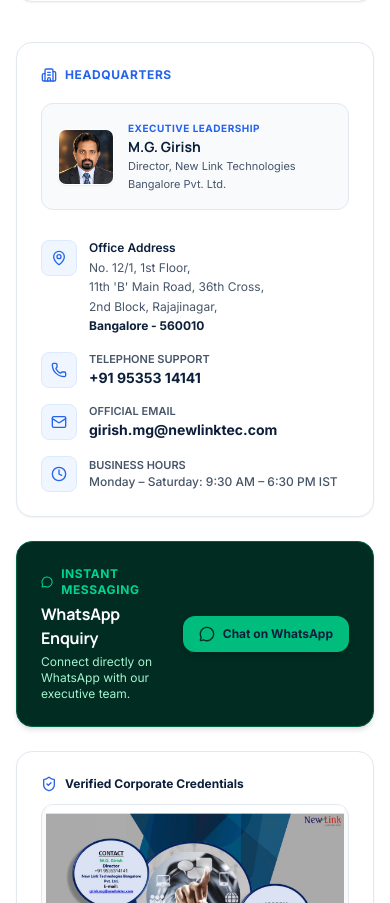
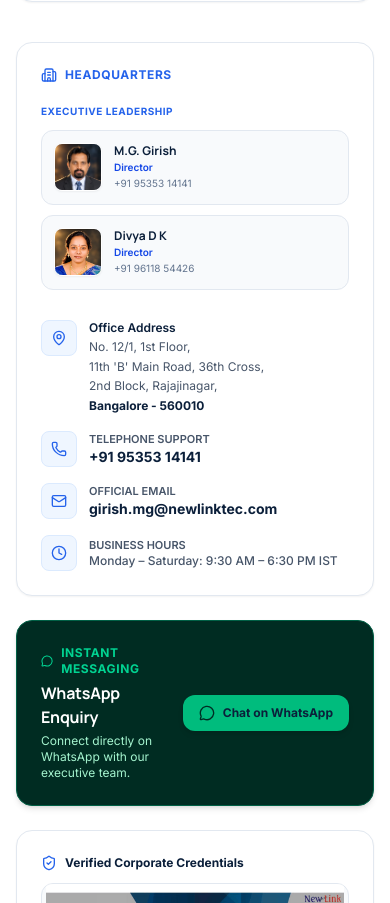
Before and after one commit to ragul-genz/bengalore.pvt, a Next.js app: page /contact in a window 390 px wide. Shown: the part 1512-2415 px from the top of the page. Built offline with nearby package versions, Linux system fonts and the light colour scheme.

Commit message:
feat(leadership): add Director Divya D K to About Us, Contact, and Leadership data

```diff
--- a/src/app/about/page.tsx
+++ b/src/app/about/page.tsx
@@ -11,6 +11,7 @@ import {
   Building2,
   ShieldCheck,
   Mail,
+  Phone,
   MapPin,
   Award,
   Sparkles,
@@ -122,26 +123,42 @@ export default function AboutPage() {
                 mode="view"
                 delay={0.38}
                 y={14}
-                className="p-4 rounded-2xl border border-brand-border bg-brand-lightBg flex items-center gap-4"
+                className="p-4 rounded-2xl border border-brand-border bg-brand-lightBg space-y-2.5"
               >
-                <div className="relative w-16 h-16 rounded-xl overflow-hidden border-2 border-white shadow-md shrink-0">
+                <div className="flex items-center justify-between">
+                  <p className="text-[11px] uppercase font-bold tracking-wider text-brand-blue flex items-center gap-1.5">
+                    <ShieldCheck className="w-3.5 h-3.5" />
+                    <span>Executive Board of Directors</span>
+                  </p>
+                  <span className="text-[10px] text-slate-500 font-medium">New Link Technologies</span>
+                </div>
+                <div className="grid grid-cols-1 sm:grid-cols-2 gap-3 pt-1">
+                  {COMPANY_DETAILS.leadership.directors.map((director) => (
+                    <div
+                      key={director.name}
+                      className="flex items-center gap-3 bg-white p-2.5 rounded-xl border border-slate-100 shadow-2xs"
+                    >
+                      <div className="relative w-12 h-12 rounded-lg overflow-hidden border border-slate-200 shrink-0 bg-slate-100">
                         <Image
-                    src="/leadership/director-mg-girish.jpg"
-                    alt="M.G. Girish - Director, New Link Technologies Bangalore Pvt. Ltd."
+                          src={director.image}
+                          alt={`${director.name} - ${director.role}, ${COMPANY_DETAILS.name}`}
                           fill
                           className="object-cover object-top"
                         />
                       </div>
-                <div>
-                  <p className="text-[11px] uppercase font-bold tracking-wider text-brand-blue">
-                    Executive Leadership
+                      <div className="min-w-0">
+                        <p className="text-sm font-bold text-brand-navy font-heading truncate">
+                          {director.name}
                         </p>
-                  <p className="text-base sm:text-lg font-bold text-brand-navy font-heading">
-                    {COMPANY_DETAILS.leadership.director}
+                        <p className="text-[11px] text-blue-600 font-semibold">
+                          {director.role}
                         </p>
-                  <p className="text-xs text-brand-secondary font-medium">
-                    {COMPANY_DETAILS.leadership.role}, {COMPANY_DETAILS.name}
+                        <p className="text-[10px] text-slate-500 truncate">
+                          {director.email}
                         </p>
+                      </div>
+                    </div>
+                  ))}
                 </div>
               </FadeIn>
             </div>
@@ -357,41 +374,150 @@ export default function AboutPage() {
       {/* Executive Leadership Section */}
       <section className="py-16 md:py-24 bg-white border-b border-brand-border">
         <Container size="default">
-          <div className="max-w-4xl mx-auto rounded-3xl border border-brand-border bg-slate-50/70 p-8 sm:p-12 shadow-sm">
-            <div className="grid grid-cols-1 md:grid-cols-12 gap-8 items-center">
-              <div className="md:col-span-5 flex justify-center">
-                <div className="relative w-60 h-76 rounded-2xl overflow-hidden border-4 border-white shadow-xl bg-slate-200">
+          <div className="text-center max-w-3xl mx-auto mb-14">
+            <FadeIn as="span" mode="view" delay={0.04} y={8} className="eyebrow-badge mb-3">
+              Leadership Commitment
+            </FadeIn>
+            <RevealText
+              as="h2"
+              by="word"
+              mode="view"
+              delay={0.08}
+              stagger={0.045}
+              text="Executive Leadership"
+              highlight="Board of Directors"
+              highlightClassName="text-blue-600"
+              className="text-3xl sm:text-4xl font-extrabold font-heading text-brand-navy tracking-tight"
+            />
+            <FadeIn as="p" mode="view" delay={0.22} y={14} className="mt-3 text-base text-brand-secondary leading-relaxed">
+              Guided by dedicated executive governance, hands-on operational leadership, and technical precision across every enterprise deployment at New Link Technologies Bangalore Pvt. Ltd.
+            </FadeIn>
+          </div>
+
+          {/* 2 Director Showcase Grid */}
+          <div className="grid grid-cols-1 md:grid-cols-2 gap-8 max-w-5xl mx-auto mb-10">
+            {/* Director 1: M.G. Girish */}
+            <FadeIn
+              mode="view"
+              delay={0.1}
+              y={18}
+              className="bg-white rounded-3xl border border-brand-border shadow-sm hover:shadow-xl hover:border-blue-500/40 transition-all duration-300 p-6 sm:p-8 flex flex-col justify-between group"
+            >
+              <div className="flex flex-col sm:flex-row items-center sm:items-start gap-6">
+                <div className="relative w-36 h-44 sm:w-40 sm:h-48 rounded-2xl overflow-hidden border-4 border-slate-50 shadow-md shrink-0 bg-slate-100">
                   <Image
                     src="/leadership/director-mg-girish.jpg"
                     alt="M.G. Girish - Director, New Link Technologies Bangalore Pvt. Ltd."
                     fill
-                    className="object-cover object-top"
+                    className="object-cover object-top group-hover:scale-105 transition-transform duration-500"
                   />
-                  <div className="absolute inset-0 bg-linear-to-t from-brand-navy/70 via-transparent to-transparent" />
-                  <div className="absolute bottom-3 left-3 right-3 text-white text-center">
-                    <p className="font-heading font-bold text-base">M.G. Girish</p>
-                    <p className="text-xs text-blue-200">Director, New Link Technologies Bangalore Pvt. Ltd.</p>
+                  <div className="absolute inset-0 bg-linear-to-t from-brand-navy/60 via-transparent to-transparent opacity-60 group-hover:opacity-40 transition-opacity" />
+                </div>
+
+                <div className="space-y-3 text-center sm:text-left min-w-0 flex-1">
+                  <div>
+                    <span className="inline-block text-[10px] font-bold uppercase tracking-wider text-blue-700 bg-blue-50 px-2.5 py-1 rounded-full border border-blue-100 mb-1.5">
+                      Director
+                    </span>
+                    <h3 className="text-xl sm:text-2xl font-bold font-heading text-brand-navy">
+                      M.G. Girish
+                    </h3>
+                    <p className="text-xs text-blue-600 font-medium">
+                      Director, New Link Technologies Bangalore Pvt. Ltd.
+                    </p>
+                  </div>
+
+                  <p className="text-xs sm:text-sm text-slate-600 leading-relaxed">
+                    Spearheads strategic execution, OEM technology partnerships, turnkey IT infrastructure delivery, and large-scale public sector project governance.
+                  </p>
+
+                  <div className="pt-2 space-y-1.5 text-xs text-slate-700">
+                    <a
+                      href="tel:+919535314141"
+                      className="flex items-center justify-center sm:justify-start gap-2 text-slate-600 hover:text-blue-600 transition-colors font-medium"
+                    >
+                      <Phone className="w-3.5 h-3.5 text-blue-600 shrink-0" />
+                      <span>+91 95353 14141</span>
+                    </a>
+                    <a
+                      href="mailto:girish.mg@newlinktec.com"
+                      className="flex items-center justify-center sm:justify-start gap-2 text-slate-600 hover:text-blue-600 transition-colors font-medium break-all"
+                    >
+                      <Mail className="w-3.5 h-3.5 text-blue-600 shrink-0" />
+                      <span>girish.mg@newlinktec.com</span>
+                    </a>
                   </div>
                 </div>
               </div>
+            </FadeIn>
 
-              <div className="md:col-span-7 space-y-4 text-center md:text-left">
-                <FadeIn as="span" mode="view" delay={0.04} y={8} className="eyebrow-badge">
-                  Leadership Commitment
+            {/* Director 2: Divya D K */}
+            <FadeIn
+              mode="view"
+              delay={0.18}
+              y={18}
+              className="bg-white rounded-3xl border border-brand-border shadow-sm hover:shadow-xl hover:border-blue-500/40 transition-all duration-300 p-6 sm:p-8 flex flex-col justify-between group"
+            >
+              <div className="flex flex-col sm:flex-row items-center sm:items-start gap-6">
+                <div className="relative w-36 h-44 sm:w-40 sm:h-48 rounded-2xl overflow-hidden border-4 border-slate-50 shadow-md shrink-0 bg-slate-100">
+                  <Image
+                    src="/leadership/director-divya-dk.jpg"
+                    alt="Divya D K - Director, New Link Technologies Bangalore Pvt. Ltd."
+                    fill
+                    className="object-cover object-top group-hover:scale-105 transition-transform duration-500"
+                  />
+                  <div className="absolute inset-0 bg-linear-to-t from-brand-navy/60 via-transparent to-transparent opacity-60 group-hover:opacity-40 transition-opacity" />
+                </div>
+
+                <div className="space-y-3 text-center sm:text-left min-w-0 flex-1">
+                  <div>
+                    <span className="inline-block text-[10px] font-bold uppercase tracking-wider text-blue-700 bg-blue-50 px-2.5 py-1 rounded-full border border-blue-100 mb-1.5">
+                      Director
+                    </span>
+                    <h3 className="text-xl sm:text-2xl font-bold font-heading text-brand-navy">
+                      Divya D K
+                    </h3>
+                    <p className="text-xs text-blue-600 font-medium">
+                      Director, New Link Technologies Bangalore Pvt. Ltd.
+                    </p>
+                  </div>
+
+                  <p className="text-xs sm:text-sm text-slate-600 leading-relaxed">
+                    Oversees corporate management, institutional client relations, organizational operations, financial administration, and service quality governance.
+                  </p>
+
+                  <div className="pt-2 space-y-1.5 text-xs text-slate-700">
+                    <a
+                      href="tel:+919611854426"
+                      className="flex items-center justify-center sm:justify-start gap-2 text-slate-600 hover:text-blue-600 transition-colors font-medium"
+                    >
+                      <Phone className="w-3.5 h-3.5 text-blue-600 shrink-0" />
+                      <span>+91 96118 54426</span>
+                    </a>
+                    <a
+                      href="mailto:divya.dk@newlinktec.com"
+                      className="flex items-center justify-center sm:justify-start gap-2 text-slate-600 hover:text-blue-600 transition-colors font-medium break-all"
+                    >
+                      <Mail className="w-3.5 h-3.5 text-blue-600 shrink-0" />
+                      <span>divya.dk@newlinktec.com</span>
+                    </a>
+                  </div>
+                </div>
+              </div>
             </FadeIn>
-                <RevealText
-                  as="h3"
-                  by="word"
+          </div>
+
+          {/* Joint Leadership Commitment Banner */}
+          <FadeIn
             mode="view"
-                  delay={0.08}
-                  stagger={0.042}
-                  text="Driven by Precision, Value, and Enduring Integrity"
-                  className="text-2xl sm:text-3xl font-extrabold font-heading text-brand-navy leading-snug"
-                />
-                <FadeIn as="p" mode="view" delay={0.22} y={14} className="text-sm sm:text-base text-brand-secondary leading-relaxed">
+            delay={0.24}
+            y={14}
+            className="max-w-5xl mx-auto rounded-2xl border border-brand-border bg-slate-50/80 p-6 sm:p-8 text-center"
+          >
+            <p className="text-sm sm:text-base text-slate-700 italic leading-relaxed max-w-3xl mx-auto">
               &ldquo;At New Link Technologies Bangalore Pvt. Ltd., our core mission is simple yet uncompromising: to provide enterprises, government bodies, and institutions with technology infrastructure that performs reliably 24/7/365. When you partner with us, you deal directly with dedicated engineers and an accountable leadership team.&rdquo;
-                </FadeIn>
-                <FadeIn mode="view" delay={0.32} y={10} className="pt-3 border-t border-slate-200 flex flex-wrap items-center justify-center md:justify-start gap-5 text-xs text-brand-navy font-semibold">
+            </p>
+            <div className="pt-4 mt-4 border-t border-slate-200/80 flex flex-wrap items-center justify-center gap-6 text-xs text-brand-navy font-semibold">
               <span className="flex items-center gap-1.5">
                 <ShieldCheck className="w-4 h-4 text-brand-blue" />
                 Director-Led Quality Oversight
@@ -400,10 +526,12 @@ export default function AboutPage() {
                 <CheckCircle2 className="w-4 h-4 text-brand-blue" />
                 Connecting Values Across Karnataka
               </span>
+              <span className="flex items-center gap-1.5">
+                <Sparkles className="w-4 h-4 text-brand-blue" />
+                Direct Executive Accountability
+              </span>
+            </div>
           </FadeIn>
-              </div>
-            </div>
-          </div>
         </Container>
       </section>
 
--- a/src/app/contact/page.tsx
+++ b/src/app/contact/page.tsx
@@ -77,25 +77,40 @@ export default function ContactPage() {
                 </div>
 
                 {/* Executive Leadership Spotlight */}
-                <div className="p-4 rounded-xl border border-brand-border bg-brand-lightBg flex items-center gap-3.5">
-                  <div className="relative w-14 h-14 rounded-lg overflow-hidden border border-white shadow-xs shrink-0">
+                <div className="space-y-2.5">
+                  <p className="text-[10px] font-bold text-brand-blue uppercase tracking-wider">
+                    Executive Leadership
+                  </p>
+                  <div className="grid grid-cols-1 sm:grid-cols-2 gap-2.5">
+                    {COMPANY_DETAILS.leadership.directors.map((dir) => (
+                      <div
+                        key={dir.name}
+                        className="p-3 rounded-xl border border-brand-border bg-brand-lightBg flex items-center gap-3"
+                      >
+                        <div className="relative w-12 h-12 rounded-lg overflow-hidden border border-white shadow-xs shrink-0 bg-slate-200">
                           <Image
-                      src="/leadership/director-mg-girish.jpg"
-                      alt="M.G. Girish - Director, New Link Technologies Bangalore Pvt. Ltd."
+                            src={dir.image}
+                            alt={`${dir.name} - ${dir.role}, New Link Technologies Bangalore Pvt. Ltd.`}
                             fill
                             className="object-cover object-top"
                           />
                         </div>
-                  <div>
-                    <p className="text-[10px] font-bold text-brand-blue uppercase tracking-wider">
-                      Executive Leadership
+                        <div className="min-w-0">
+                          <p className="text-xs font-bold text-brand-navy font-heading truncate">
+                            {dir.name}
                           </p>
-                    <p className="text-sm font-bold text-brand-navy font-heading">
-                      {COMPANY_DETAILS.leadership.director}
+                          <p className="text-[10px] text-blue-700 font-semibold">
+                            {dir.role}
                           </p>
-                    <p className="text-[11px] text-brand-secondary">
-                      {COMPANY_DETAILS.leadership.role}, New Link Technologies Bangalore Pvt. Ltd.
-                    </p>
+                          <a
+                            href={`tel:${dir.phoneRaw}`}
+                            className="text-[10px] text-slate-500 hover:text-blue-600 block truncate"
+                          >
+                            {dir.phone}
+                          </a>
+                        </div>
+                      </div>
+                    ))}
                   </div>
                 </div>
 
--- a/src/components/home/AboutPreview.tsx
+++ b/src/components/home/AboutPreview.tsx
@@ -117,23 +117,34 @@ export function AboutPreview() {
                 </div>
               </div>
 
-              {/* Director Sign-off */}
-              <div className="flex items-center gap-3 shrink-0 bg-slate-50/90 px-4 py-2.5 rounded-2xl border border-slate-200/70">
-                <div className="relative w-10 h-10 rounded-full overflow-hidden border-2 border-blue-600 shadow-2xs shrink-0">
-                  <Image
-                    src="/leadership/director-mg-girish.jpg"
-                    alt={`${COMPANY_DETAILS.leadership.director} - ${COMPANY_DETAILS.leadership.role}`}
-                    fill
-                    sizes="40px"
-                    className="object-cover object-top"
-                  />
+              {/* Executive Directors Sign-off */}
+              <div className="flex items-center gap-3.5 shrink-0 bg-slate-50/90 px-4 py-2.5 rounded-2xl border border-slate-200/70">
+                <div className="flex -space-x-2 shrink-0">
+                  <div className="relative w-9 h-9 rounded-full overflow-hidden border-2 border-white shadow-2xs z-10">
+                    <Image
+                      src="/leadership/director-mg-girish.jpg"
+                      alt="M.G. Girish - Director"
+                      fill
+                      sizes="36px"
+                      className="object-cover object-top"
+                    />
+                  </div>
+                  <div className="relative w-9 h-9 rounded-full overflow-hidden border-2 border-white shadow-2xs z-0">
+                    <Image
+                      src="/leadership/director-divya-dk.jpg"
+                      alt="Divya D K - Director"
+                      fill
+                      sizes="36px"
+                      className="object-cover object-top"
+                    />
+                  </div>
                 </div>
                 <div className="text-xs">
                   <p className="font-heading font-bold text-[#0A192F]">
-                    {COMPANY_DETAILS.leadership.director}
+                    Executive Leadership
                   </p>
                   <p className="text-slate-500 text-[11px] font-medium">
-                    {COMPANY_DETAILS.leadership.role}
+                    M.G. Girish &amp; Divya D K
                   </p>
                 </div>
               </div>
--- a/src/data/company.ts
+++ b/src/data/company.ts
@@ -16,6 +16,28 @@ export const COMPANY_DETAILS = {
   leadership: {
     director: "M.G. Girish",
     role: "Director",
+    directors: [
+      {
+        name: "M.G. Girish",
+        role: "Director",
+        company: "New Link Technologies Bangalore Pvt. Ltd.",
+        phone: "+91 95353 14141",
+        phoneRaw: "+919535314141",
+        email: "girish.mg@newlinktec.com",
+        image: "/leadership/director-mg-girish.jpg",
+        designation: "Director - Enterprise Solutions & Strategic Operations",
+      },
+      {
+        name: "Divya D K",
+        role: "Director",
+        company: "New Link Technologies Bangalore Pvt. Ltd.",
+        phone: "+91 96118 54426",
+        phoneRaw: "+919611854426",
+        email: "divya.dk@newlinktec.com",
+        image: "/leadership/director-divya-dk.jpg",
+        designation: "Director - Corporate Governance & Client Relationships",
+      },
+    ],
   },
   description:
     "New Link Technologies Bangalore Pvt. Ltd. is an integrated technology solutions provider delivering enterprise IT systems, hardware, software, digital infrastructure, and technology consulting for modern businesses, universities, and government bodies.",
```
Also changed, not shown: public/leadership/director-divya-dk.jpg (added). Lines whose indentation alone changed are shown as unchanged.
